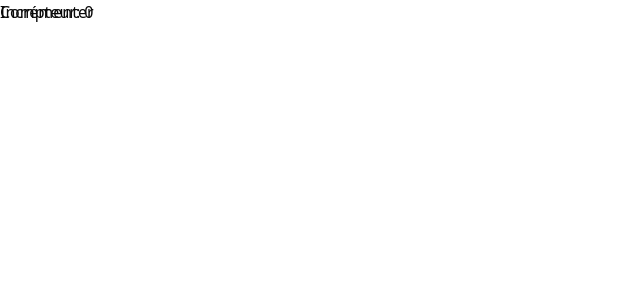
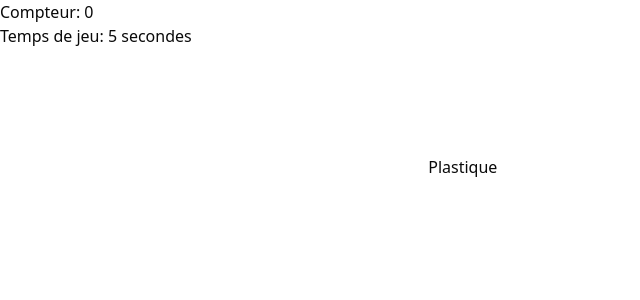
Before and after one commit to hugoponthieu/418erreur-ndi, a React (Vite) app: page /game in a window 1280 px wide. Shown: the top 300 px of the page, without its empty margins (0-640 px from the left). Built offline with nearby package versions, Linux system fonts and the light colour scheme.

Commit message:
Enhance Counter component with dynamic button spawning, time tracking, and improved button management

```diff
--- a/src/Counter.tsx
+++ b/src/Counter.tsx
@@ -1,44 +1,94 @@
-import {increment} from "@/features/counter/counterSlice.ts";
-import {useAppDispatch, useAppSelector} from "@/app/hooks.ts";
-import {RootState} from "@/app/store.ts";
-import {useState} from "react";
+import { useState, useRef, useEffect } from "react";
+import { increment } from "@/features/counter/counterSlice.ts";
+import { useAppDispatch, useAppSelector } from "@/app/hooks.ts";
+import { RootState } from "@/app/store.ts";
 
 export function Counter() {
-  const count = useAppSelector((state: RootState) => state.counter.value); // Récupération du compteur global depuis Redux
+  const count = useAppSelector((state: RootState) => state.counter.value);
   const dispatch = useAppDispatch();
 
-  const [showButton, setShowButton] = useState(true);
-  const [buttonPosition, setButtonPosition] = useState({ top: 0, left: 0 });
+  const startTimeRef = useRef(Date.now());
+  const [gameTime, setGameTime] = useState(0);
 
-  const incrementCounter = () => {
+  const [buttons, setButtons] = useState<Array<{id: number, show: boolean, position: {top: number, left: number}}>>([
+    {
+      id: 1,
+      show: true,
+      position: {
+        top: Math.random() * (window.innerHeight - 50),
+        left: Math.random() * (window.innerWidth - 100)
+      }
+    }
+  ]);
+
+  // Mise à jour temps réel
+  useEffect(() => {
+    const timer = setInterval(() => {
+      const currentTime = Date.now();
+      setGameTime(Math.floor((currentTime - startTimeRef.current) / 1000));
+    }, 1000);
+
+    return () => clearInterval(timer);
+  }, []);
+
+  const incrementCounter = (buttonId: number) => {
     dispatch(increment());
-    setShowButton(false);
 
-    const newTop = Math.random() * (window.innerHeight - 50);
-    const newLeft = Math.random() * (window.innerWidth - 100);
+    setButtons(prevButtons =>
+      prevButtons.map(button =>
+        button.id === buttonId
+          ? { ...button, show: false }
+          : button
+      )
+    );
 
+    // Temps aléatoire avant l'apparition du prochain bouton
     setTimeout(() => {
-      setButtonPosition({ top: newTop, left: newLeft });
-      setShowButton(true);
-    }, Math.random() * 2000);
+      setButtons(prevButtons => {
+        const newButton = {
+          id: Math.max(...prevButtons.map(b => b.id)) + 1,
+          show: true,
+          position: {
+            top: Math.random() * (window.innerHeight - 50),
+            left: Math.random() * (window.innerWidth - 100)
+          }
+        };
+
+        return prevButtons.map(button =>
+          button.id === buttonId
+            ? {
+                ...button,
+                show: true,
+                position: {
+                  top: Math.random() * (window.innerHeight - 50),
+                  left: Math.random() * (window.innerWidth - 100)
+                }
+              }
+            : button
+        ).concat(newButton);
+      });
+    }, Math.random() * 5000); // Entre 0 et 5 secondes
   };
 
   return (
     <div style={{ position: 'relative', height: '100vh' }}>
       <h1>Compteur: {count}</h1>
-      {showButton && (
-
+      <p>Temps de jeu: {gameTime} secondes</p>
+      {buttons.map(button => (
+        button.show && (
           <button
-          onClick={incrementCounter}
+            key={button.id}
+            onClick={() => incrementCounter(button.id)}
             style={{
               position: 'absolute',
-            top: buttonPosition.top,
-            left: buttonPosition.left
+              top: button.position.top,
+              left: button.position.left
             }}
           >
-          Incrémenter
+            Plastique
           </button>
-      )}
+        )
+      ))}
     </div>
   );
 }
--- /dev/null
+++ b/src/CounterSauv.tsx
@@ -0,0 +1,63 @@
+import { useState, useEffect } from "react";
+
+function Counter() {
+  const [count, setCount] = useState(0);
+  const [buttons, setButtons] = useState<{ id: number; top: number; left: number; }[]>([]);
+  const [time, setTime] = useState(0);
+  const [spawnProbability, setSpawnProbability] = useState(4000);
+
+  useEffect(() => {
+    const buttonInterval = setInterval(() => {
+      const newButton = {
+        id: Date.now(),
+        top: Math.random() * (window.innerHeight - 50),
+        left: Math.random() * (window.innerWidth - 100)
+      };
+      setButtons(prevButtons => [...prevButtons, newButton]);
+
+
+      // Augmente la probabilité toutes les 20 secondes
+      if (time % 20 === 0 && time > 0 && spawnProbability > 500) {
+        setSpawnProbability(prev => prev / 2);
+      }
+    }, Math.random() * spawnProbability);
+
+    const timerInterval = setInterval(() => {
+      setTime(prev => prev + 1);
+    }, 1000);
+
+    return () => {
+      clearInterval(buttonInterval);
+      clearInterval(timerInterval);
+    };
+  }, [time, spawnProbability]);
+
+  const handleButtonClick = (buttonId: number) => {
+    setCount(prevCount => prevCount + 1);
+    setButtons(prevButtons =>
+      prevButtons.filter(button => button.id !== buttonId)
+    );
+  };
+
+  return (
+    <div style={{ position: 'relative', height: '100vh' }}>
+      <h1>Compteur: {count}</h1>
+      <h2>Time: {time} secondes</h2>
+      {buttons.map((button) => (
+        <button
+          key={button.id}
+          onClick={() => handleButtonClick(button.id)}
+          style={{
+            position: 'absolute',
+            top: button.top,
+            left: button.left
+          }}
+        >
+          plastique
+        </button>
+      ))}
+    </div>
+  );
+}
+
+export default Counter;
```
Lines whose indentation alone changed are shown as unchanged.
